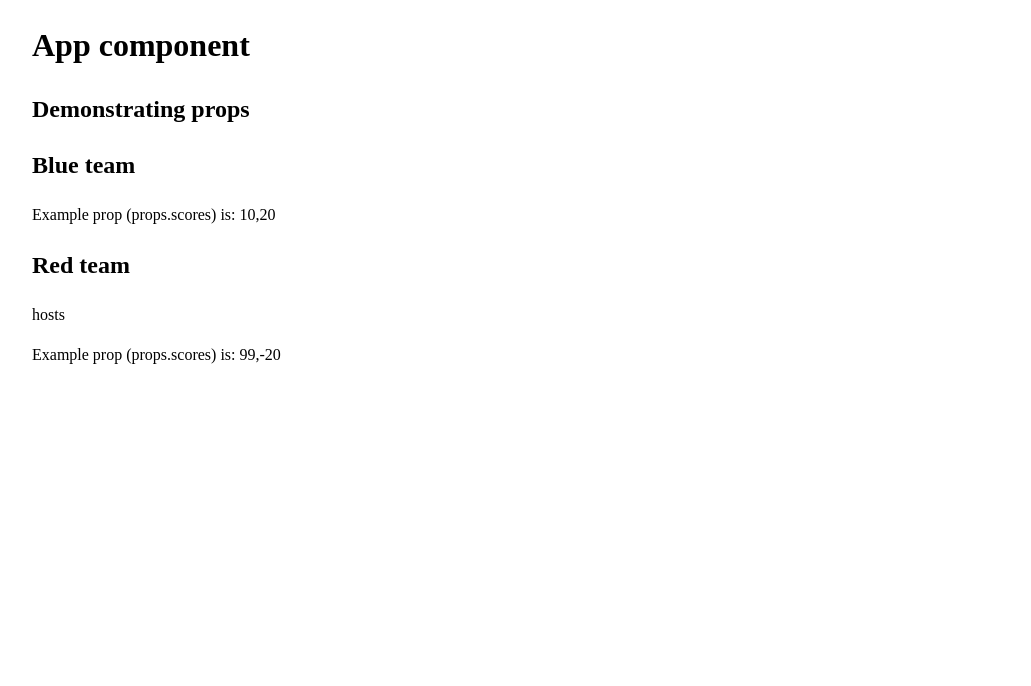
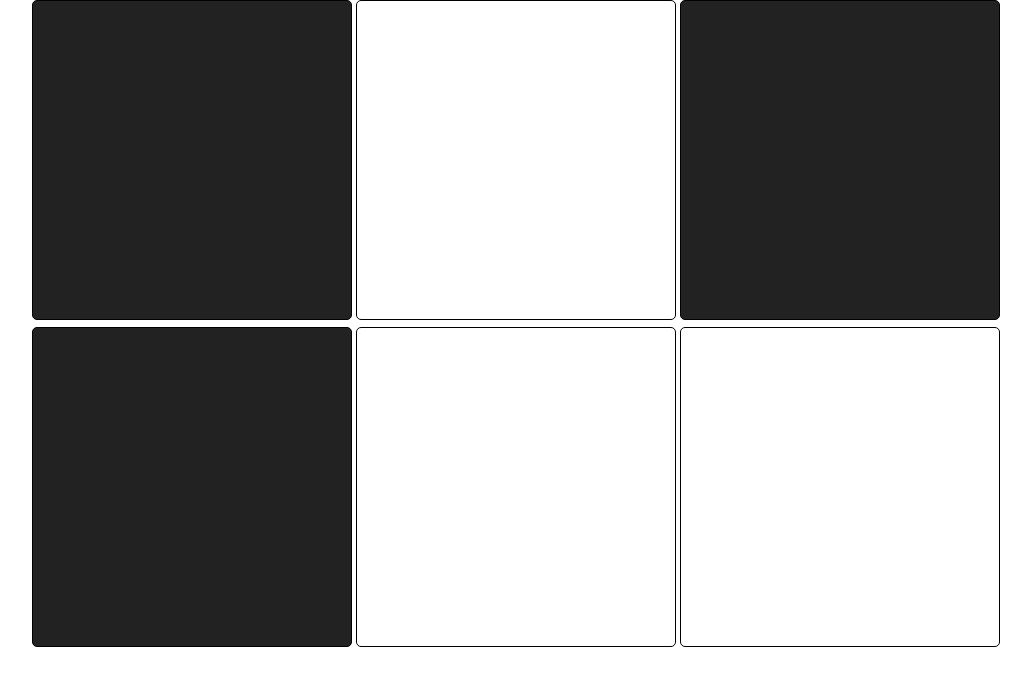
Before and after one commit to pamelaiman/tile-flip, a React (Vite) app: page / in a window 1280 px wide. Shown: the top 686 px of the page, without its empty margins (108-1139 px from the left). Built offline with nearby package versions, Linux system fonts and the light colour scheme.

Commit message:
initial boxes

```diff
--- a/index.html
+++ b/index.html
@@ -4,7 +4,7 @@
         <meta charset="UTF-8" />
         <link rel="icon" type="image/svg+xml" href="/vite.svg" />
         <meta name="viewport" content="width=device-width, initial-scale=1.0" />
-        <title>Vite + React</title>
+        <title>Pamela's Toddler Tile Flip</title>
     </head>
     <body>
         <div id="root"></div>
--- a/src/App.jsx
+++ b/src/App.jsx
@@ -1,12 +1,14 @@
-import { DemonstratingProps } from "./components/demo/DemonstratingProps";
+import Boxes from "./Boxes";
+import Box from "./Box";
+import { useState } from "react";
+import "./style.css";
 
-function App() {
-    return (
-        <div>
-            <h1>App component</h1>
-            <DemonstratingProps />
-        </div>
-    );
+export default function App() {
+    const [squares, setSquares] = useState(Boxes);
+
+    const squareElements = squares.map((square) => (
+        <Box key={square.id} on={square.on} />
+    ));
+
+    return <main>{squareElements}</main>;
 }
-
-export default App;
--- /dev/null
+++ b/src/Box.jsx
@@ -0,0 +1,14 @@
+import { useState } from "react";
+
+export default function Box(props) {
+    const [isFilled, setIsFilled] = useState(props.on);
+
+    function flip() {
+        setIsFilled(!isFilled);
+    }
+    const styles = {
+        backgroundColor: isFilled ? "#222222" : "transparent",
+    };
+
+    return <div onClick={flip} style={styles} className="box"></div>;
+}
--- /dev/null
+++ b/src/Boxes.jsx
@@ -0,0 +1,26 @@
+export default [
+    {
+        id: 1,
+        on: true,
+    },
+    {
+        id: 2,
+        on: false,
+    },
+    {
+        id: 3,
+        on: true,
+    },
+    {
+        id: 4,
+        on: true,
+    },
+    {
+        id: 5,
+        on: false,
+    },
+    {
+        id: 6,
+        on: false,
+    },
+];
--- a/src/components/demo/DemonstratingProps.jsx
+++ /dev/null
@@ -1,14 +0,0 @@
-//This set of components demonstrates prop-types and eslint support around props
-//You can delete the contents of components/demo
-
-import { Team } from "./Team";
-
-export function DemonstratingProps() {
-    return (
-        <div>
-            <h2>Demonstrating props</h2>
-            <Team title="blue team" scores={[10, 20]} />
-            <Team title="red team" scores={[99, -20]} subtitle="hosts" />
-        </div>
-    );
-}
--- a/src/components/demo/Team.jsx
+++ /dev/null
@@ -1,20 +0,0 @@
-import PropTypes from "prop-types";
-import { capitalise } from "./capitalise";
-
-export function Team(props) {
-    return (
-        <div>
-            <h2>{capitalise(props.title)}</h2>
-            {props.subtitle && <p>{props.subtitle}</p>}
-            <p>Example prop (props.scores) is: {props.scores.join()}</p>
-        </div>
-    );
-}
-
-//Optional but recommended
-//If you don't specify prop types, disable the rule in .eslintrc.cjs
-Team.propTypes = {
-    title: PropTypes.string.isRequired,
-    scores: PropTypes.arrayOf(PropTypes.number).isRequired,
-    subtitle: PropTypes.string,
-};
--- a/src/components/demo/capitalise.js
+++ /dev/null
@@ -1,12 +0,0 @@
-//This file is just here to demonstrate how functions independent of react can easily be tested
-//Feel free to delete it and the accompanying test once you have your own
-/**
- * @param {string} inputString
- * @returns {string} new string based on inputString but with the first letter capitalised
- */
-export function capitalise(inputString) {
-    if (inputString.length === 0) {
-        return inputString;
-    }
-    return inputString.charAt(0).toUpperCase() + inputString.slice(1);
-}
--- /dev/null
+++ b/src/style.css
@@ -0,0 +1,12 @@
+* {
+    box-sizing: border-box;
+}
+
+.box {
+    height: 20rem;
+    width: 20rem;
+    border: 1px solid black;
+    display: inline-block;
+    margin-right: 4px;
+    border-radius: 5px;
+}
```
Also changed, not shown: .eslintrc.cjs, 1 other file (tests, documents, lock files or other folders).
